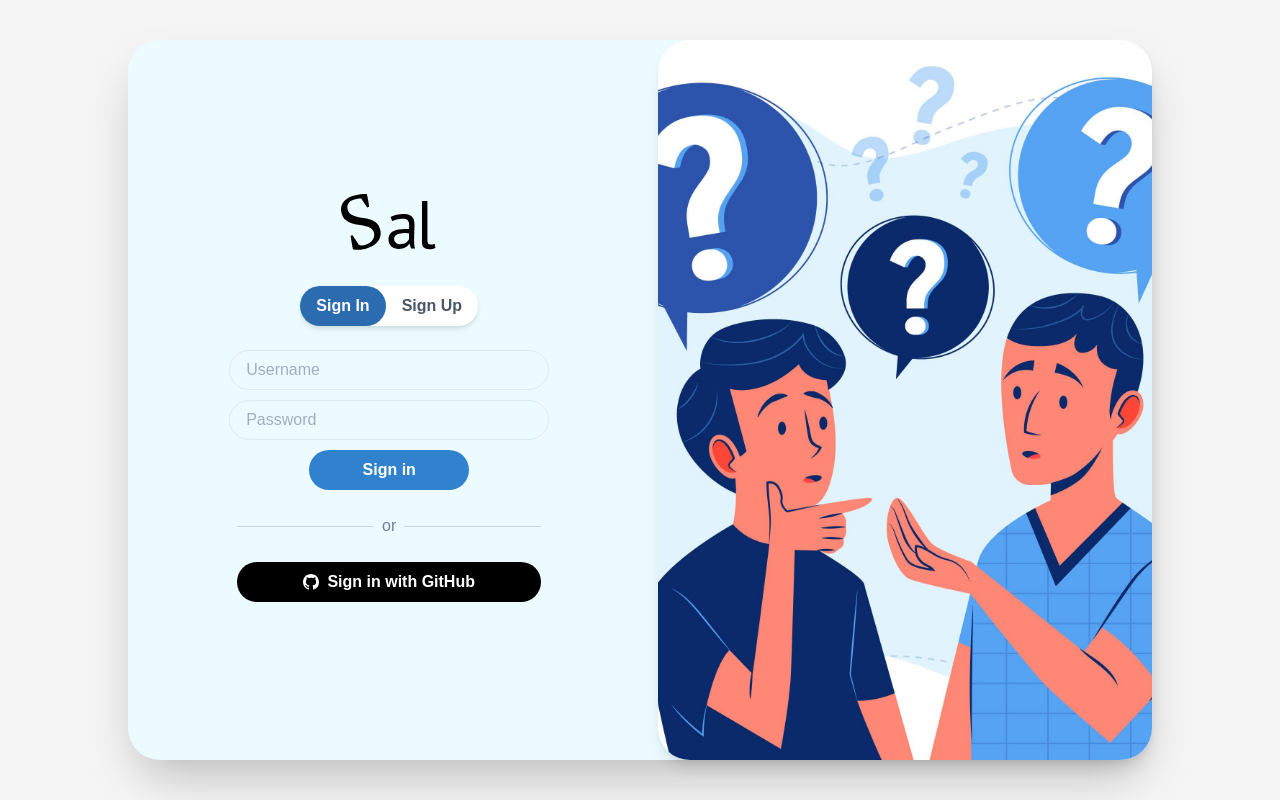
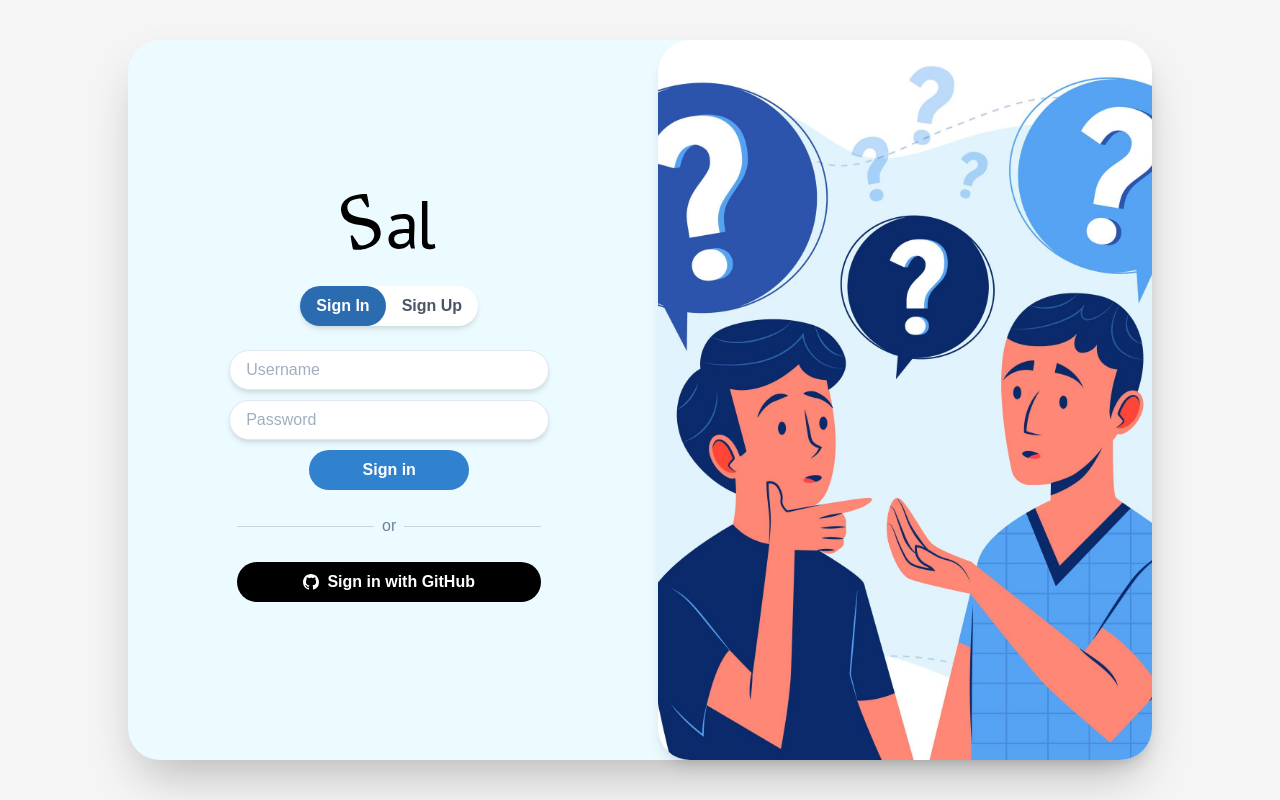
Before and after one commit to ahmedhrayyan/sal-frontend, a React (Create React App) app: page /authentication in a window 1280 px wide. Built offline with nearby package versions, Linux system fonts and the light colour scheme; no server answers; what normalizr would draw is missing.

Commit message:
Style Reg/Login form inputs

```diff
--- a/src/components/loginForm.tsx
+++ b/src/components/loginForm.tsx
@@ -34,6 +34,13 @@ const LoginForm: FC = () => {
 			mx="auto"
 			spacing="2.5"
 			onSubmit={handleSubmit(onLoginHandler)}
+			sx={{
+				input: {
+					bg: "white !important",
+					borderRadius: "20em !important",
+					boxShadow: ["sm", "md"],
+				},
+			}}
 		>
 			<FormControl isInvalid={!!errors.username}>
 				<FormLabel srOnly>Username</FormLabel>
--- a/src/components/registerForm.tsx
+++ b/src/components/registerForm.tsx
@@ -16,7 +16,7 @@ import { useAppDispatch, useAppSelector } from "../utils/hooks";
 import { handleRegister } from "../redux/slices/profileSlice";
 
 const RegisterForm: FC = () => {
-	const status = useAppSelector(state => state.profile.status);
+	const status = useAppSelector((state) => state.profile.status);
 	const dispatch = useAppDispatch();
 
 	const {
@@ -27,7 +27,7 @@ const RegisterForm: FC = () => {
 
 	const onRegisterHandler: SubmitHandler<RegisterData> = (data) => {
 		dispatch(handleRegister(data));
-	}
+	};
 
 	return (
 		<VStack
@@ -37,6 +37,13 @@ const RegisterForm: FC = () => {
 			w={"full"}
 			maxW={["90%", "70%", "100%"]}
 			mx="auto"
+			sx={{
+				input: {
+					bg: "white !important",
+					borderRadius: "20em !important",
+					boxShadow: ["sm", "md"],
+				},
+			}}
 		>
 			<HStack align="flex-start">
 				<FormControl isInvalid={!!errors.first_name}>
```
